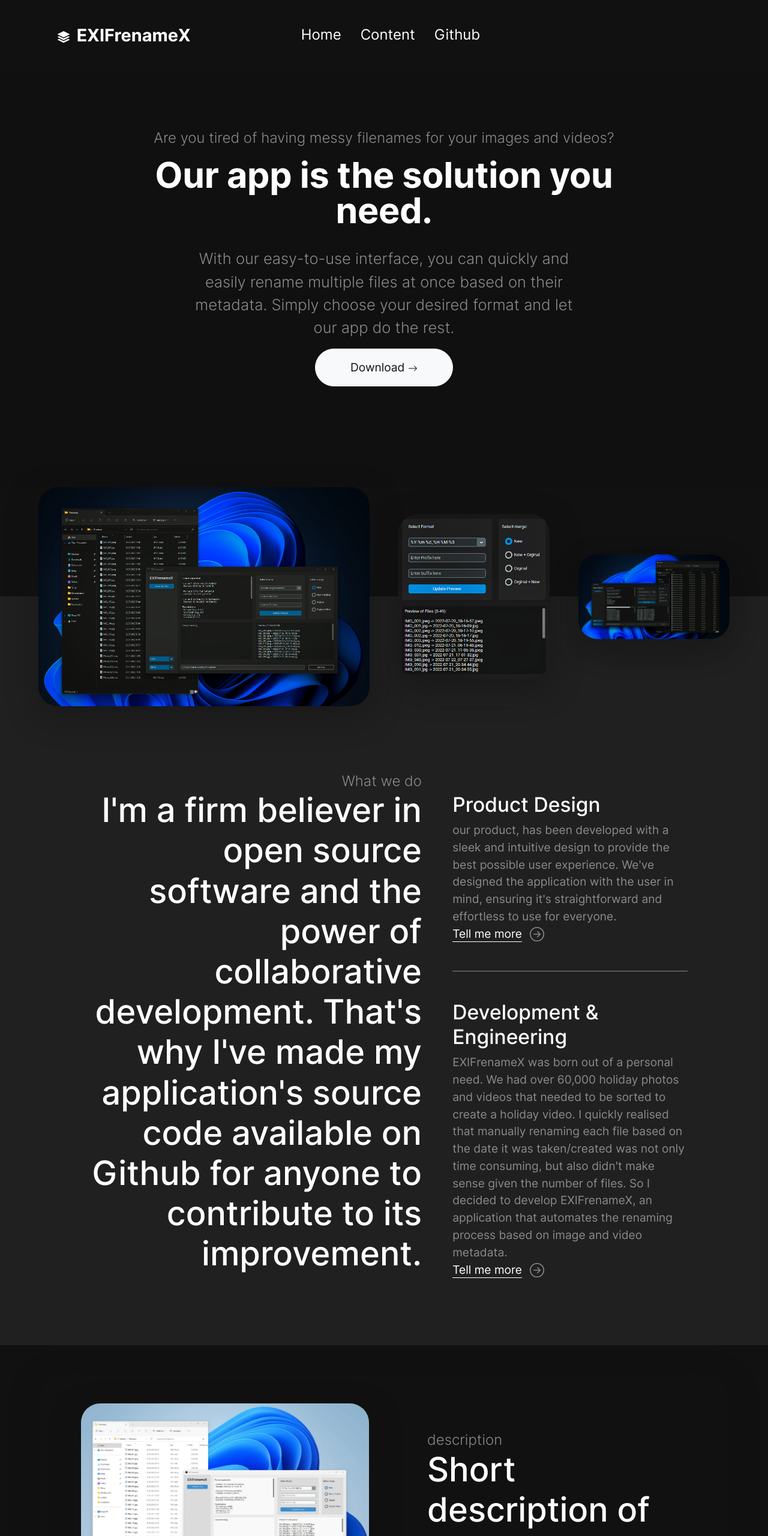
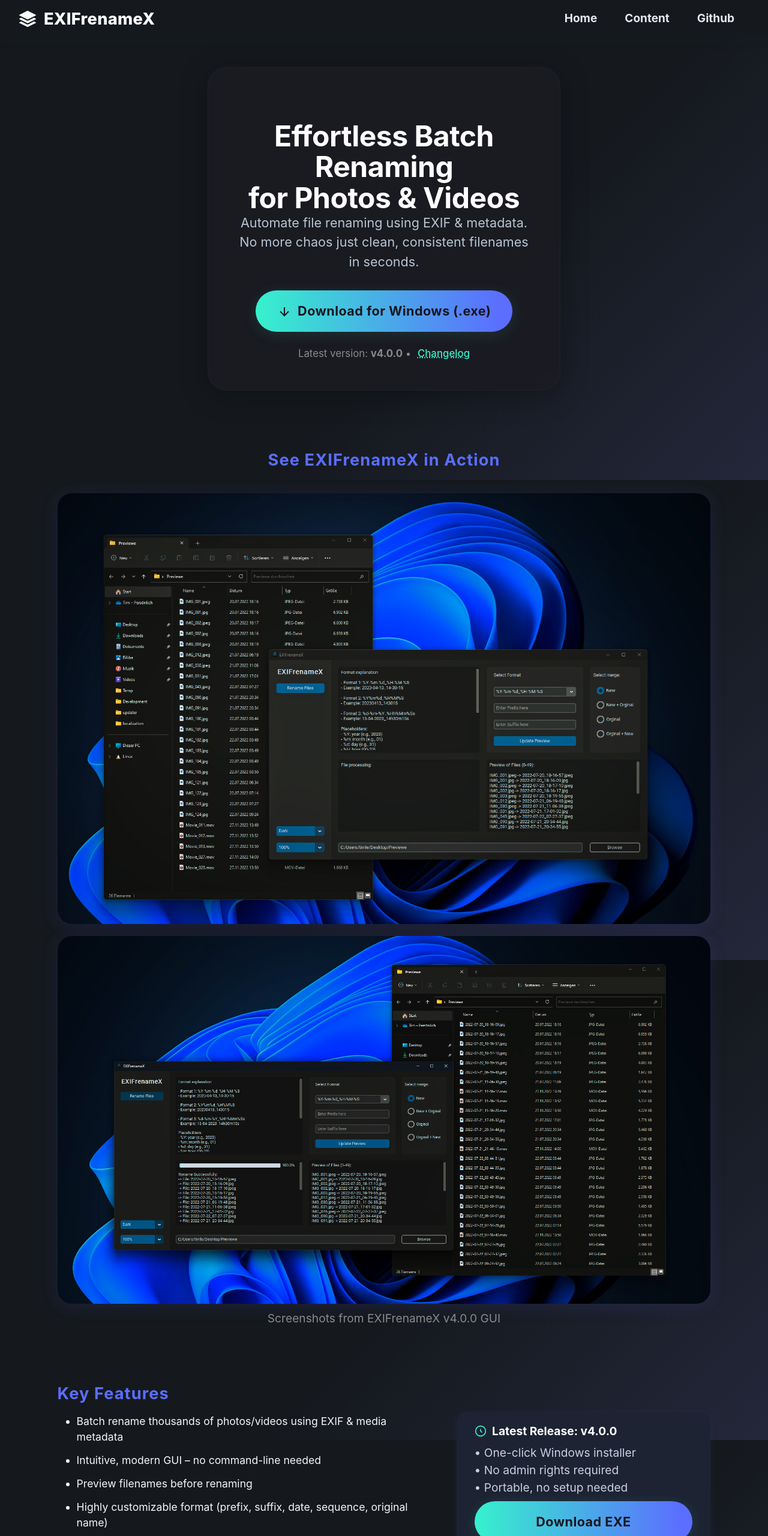
Before and after one commit to Ch4r0ne/EXIFrenameX_Web, a plain HTML site: page index.html in a window 1280 px wide. Shown: the top 2560 px of the page at 60% size. Drawn offline with Linux system fonts and the light colour scheme.

Commit message:
Update index.html

```diff
--- a/index.html
+++ b/index.html
@@ -1,290 +1,289 @@
 <!doctype html>
-<html class="h-100" lang="en">
-
+<html lang="en" class="h-100">
 <head>
   <meta charset="utf-8">
   <meta name="viewport" content="width=device-width,initial-scale=1,shrink-to-fit=no">
-  <meta name="description" content="rename multiple files at once based on their metadata">
+  <meta name="description" content="EXIFrenameX – Automate renaming of your photos and videos using metadata. Clean, powerful, open source.">
   <link rel="apple-touch-icon" sizes="180x180" href="img/apple-touch-icon.png">
   <link rel="icon" type="image/png" sizes="32x32" href="img/icon-32x32.png">
   <link rel="icon" type="image/png" sizes="16x16" href="img/icon-16x16.png">
   <link rel="icon" type="image/png" sizes="96x96" href="img/favicon.png">
   <meta name="author" content="Tim Leinich">
-  <meta name="generator" content="Eleventy v2.0.0">
-  <meta name="HandheldFriendly" content="true">
-  <title>EXIFrenameX Home</title>
+  <title>EXIFrenameX – Effortless Batch Renaming</title>
   <link rel="stylesheet" href="css/theme.min.css">
-
   <style>
-
-/* inter-300 - latin */
-@font-face {
-  font-family: 'Inter';
-  font-style: normal;
-  font-weight: 300;
-  font-display: swap;
-  src: local(''),
-       url('fonts/inter-v12-latin-300.woff2') format('woff2'), /* Chrome 26+, Opera 23+, Firefox 39+ */
-       url('fonts/inter-v12-latin-300.woff') format('woff'); /* Chrome 6+, Firefox 3.6+, IE 9+, Safari 5.1+ */
+    body {
+      font-family: 'Inter', Arial, sans-serif;
+      background: linear-gradient(135deg, #15191e 60%, #24273a 100%);
+      color: #f4f5fa;
+      min-height: 100vh;
     }
-
-/* inter-400 - latin */
-@font-face {
-  font-family: 'Inter';
-  font-style: normal;
+    .custom-navbar {
+      width: 100vw;
+      background: #15191e;
+      box-shadow: 0 2px 16px rgba(30,40,50,0.13);
+      display: flex;
+      justify-content: space-between;
+      align-items: center;
+      padding: 0 56px 0 32px;
+      height: 64px;
+      position: fixed;
+      top: 0;
+      left: 0;
+      z-index: 2000;
+      font-size: 1.28rem;
+    }
+    .custom-navbar .logo {
+      display: flex;
+      align-items: center;
+      color: #fff;
+      font-weight: 800;
+      font-size: 1.7rem;
+      letter-spacing: 0.01em;
+      text-decoration: none;
+    }
+    .custom-navbar .logo svg {
+      margin-right: 13px;
+    }
+    .custom-navbar .nav-links {
+      display: flex;
+      justify-content: flex-end;
+      align-items: center;
+      gap: 46px;
+      height: 100%;
+    }
+    .custom-navbar .nav-links a {
+      color: #e6e7ef;
+      font-size: 1.19rem;
+      font-weight: 700;
+      text-decoration: none;
+      transition: color .13s;
+      position: relative;
+      padding: 0 0 2px 0;
+    }
+    .custom-navbar .nav-links a:hover,
+    .custom-navbar .nav-links a:focus {
+      color: #36f1cd;
+      text-decoration: underline;
+      text-underline-offset: 6px;
+    }
+    @media (max-width: 1100px) {
+      .custom-navbar {
+        padding: 0 18px 0 8px;
+      }
+      .custom-navbar .nav-links { gap: 20px;}
+      .custom-navbar .logo { font-size: 1.08rem;}
+    }
+    @media (max-width: 650px) {
+      .custom-navbar {
+        flex-direction: column;
+        height: auto;
+        padding: 10px 0;
+        align-items: flex-start;
+      }
+      .custom-navbar .nav-links {
+        width: 100%;
+        justify-content: flex-end;
+        gap: 12px;
+      }
+      .custom-navbar .logo { font-size: 1.01rem;}
+    }
+    .glass {
+      background: rgba(28, 28, 35, 0.85);
+      border-radius: 32px;
+      box-shadow: 0 8px 48px 0 rgba(0,0,0,0.3);
+      backdrop-filter: blur(8px);
+      border: 1px solid rgba(84,84,110,0.12);
+    }
+    .btn-exif {
+      background: linear-gradient(90deg, #36f1cd, #5b6eff 95%);
+      color: #171721;
+      font-weight: 700;
+      border-radius: 40px;
+      box-shadow: 0 4px 24px 0 rgba(54,241,205,0.12);
+      border: none;
+      transition: transform 0.13s;
+      padding: 18px 36px;
+      font-size: 1.35rem;
+      letter-spacing: 0.02em;
+    }
+    .btn-exif:hover {
+      transform: translateY(-3px) scale(1.03);
+      color: #fff;
+      background: linear-gradient(90deg, #5b6eff 20%, #36f1cd 100%);
+      box-shadow: 0 4px 32px 0 rgba(91,110,255,0.12);
+    }
+    .hero-title {
+      font-size: 3rem;
+      font-weight: 700;
+      line-height: 1.07;
+      letter-spacing: -0.01em;
+      color: #fff;
+      margin-top: 2.5rem;
+    }
+    .hero-sub {
+      font-size: 1.35rem;
       font-weight: 400;
-  font-display: swap;
-  src: local(''),
-       url('fonts/inter-v12-latin-regular.woff2') format('woff2'), /* Chrome 26+, Opera 23+, Firefox 39+ */
-       url('fonts/inter-v12-latin-regular.woff') format('woff'); /* Chrome 6+, Firefox 3.6+, IE 9+, Safari 5.1+ */
+      color: #b7c5d3;
+      margin-bottom: 2rem;
     }
-
-@font-face {
-  font-family: 'Inter';
-  font-style: normal;
+    .showcase-img {
+      border-radius: 24px;
+      box-shadow: 0 4px 28px rgba(80,90,220,0.16);
+      margin: 10px 0;
+      background: #232940;
+    }
+    .section-title {
+      color: #5b6eff;
+      font-weight: 700;
+      letter-spacing: 0.04em;
+      font-size: 1.7rem;
+    }
+    .feature-list li {
+      margin-bottom: 0.7em;
+      font-size: 1.1rem;
+    }
+    .release-box {
+      background: #1d2333;
+      border-radius: 18px;
+      padding: 18px 30px;
+      box-shadow: 0 2px 12px 0 rgba(91,110,255,0.09);
+      margin-bottom: 2.5rem;
+      color: #c7d0e1;
+    }
+    .github-link {
+      color: #36f1cd;
       font-weight: 500;
-  font-display: swap;
-  src: local(''),
-       url('fonts/inter-v12-latin-500.woff2') format('woff2'), /* Chrome 26+, Opera 23+, Firefox 39+ */
-       url('fonts/inter-v12-latin-500.woff') format('woff'); /* Chrome 6+, Firefox 3.6+, IE 9+, Safari 5.1+ */
+      text-decoration: underline dotted;
+      margin-left: 6px;
     }
-@font-face {
-  font-family: 'Inter';
-  font-style: normal;
-  font-weight: 700;
-  font-display: swap;
-  src: local(''),
-       url('fonts/inter-v12-latin-700.woff2') format('woff2'), /* Chrome 26+, Opera 23+, Firefox 39+ */
-       url('fonts/inter-v12-latin-700.woff') format('woff'); /* Chrome 6+, Firefox 3.6+, IE 9+, Safari 5.1+ */
+    .footer-link {
+      color: #adb8c9;
+      transition: color .14s;
     }
-
+    .footer-link:hover {
+      color: #36f1cd;
+    }
   </style>
 </head>
+<body class="h-100" style="margin:0;">
 
-  <body class="bg-black text-white mt-0" data-bs-spy="scroll" data-bs-target="#navScroll">
-
-    <nav id="navScroll" class="navbar navbar-dark bg-black fixed-top px-vw-5" tabindex="0">
-  <div class="container">
-    <a class="navbar-brand pe-md-4 fs-4 col-12 col-md-auto text-center" href="index.html">
-  <svg xmlns="http://www.w3.org/2000/svg" width="20" height="20" fill="currentColor" class="bi bi-stack" viewBox="0 0 16 16">
+  <!-- Navbar: Logo links, Menüs rechts, wie Original -->
+  <div class="custom-navbar">
+    <a href="index.html" class="logo">
+      <svg width="28" height="28" fill="currentColor" viewBox="0 0 16 16">
         <path d="m14.12 10.163 1.715.858c.22.11.22.424 0 .534L8.267 15.34a.598.598 0 0 1-.534 0L.165 11.555a.299.299 0 0 1 0-.534l1.716-.858 5.317 2.659c.505.252 1.1.252 1.604 0l5.317-2.66zM7.733.063a.598.598 0 0 1 .534 0l7.568 3.784a.3.3 0 0 1 0 .535L8.267 8.165a.598.598 0 0 1-.534 0L.165 4.382a.299.299 0 0 1 0-.535L7.733.063z"/>
         <path d="m14.12 6.576 1.715.858c.22.11.22.424 0 .534l-7.568 3.784a.598.598 0 0 1-.534 0L.165 7.968a.299.299 0 0 1 0-.534l1.716-.858 5.317 2.659c.505.252 1.1.252 1.604 0l5.317-2.659z"/>
       </svg>
-  <span class="ms-md-1 mt-1 fw-bolder me-md-5">EXIFrenameX</span>
+      EXIFrenameX
     </a>
-
-      <ul class="navbar-nav mx-auto mb-2 mb-lg-0 list-group list-group-horizontal">
-      <li class="nav-item">
-  <a class="nav-link fs-5" href="index.html" aria-label="EXIFrenameX Homepage">
-    Home
-  </a>
-</li>
-<li class="nav-item">
-  <a class="nav-link fs-5" href="content.html" aria-label="EXIFrenameX About">
-    Content
-  </a>
-</li>
-<li class="nav-item">
-  <a class="nav-link fs-5" href="https://github.com/Ch4r0ne/EXIFrenameX" aria-label="Github EXIFrenameX">
-    Github
-  </a>
-</li>
-    </ul>
-</div>
-</nav>
-
-    <main>
-      <div class="w-100 overflow-hidden position-relative bg-black text-white" data-aos="fade">
-  <div class="position-absolute w-100 h-100 bg-black opacity-75 top-0 start-0"></div>
-  <div class="container py-vh-4 position-relative mt-5 px-vw-5 text-center">
-  <div class="row d-flex align-items-center justify-content-center py-vh-5">
-    <div class="col-12 col-xl-10">
-      <span class="h5 text-secondary fw-lighter">Are you tired of having messy filenames for your images and videos?</span>
-      <h1 class="display-huge mt-3 mb-3 lh-1">Our app is the solution you need.</h1>
-    </div>
-    <div class="col-12 col-xl-8">
-      <p class="lead text-secondary">
-        <p class="lead text-secondary">With our easy-to-use interface, you can quickly and easily rename multiple files at once based on their metadata. Simply choose your desired format and let our app do the rest.</p>
-    </div>
-    <div class="col-12 text-center">
-        <a href="https://github.com/Ch4r0ne/EXIFrenameX/archive/refs/tags/v3.0.1.zip" class="btn btn-xl btn-light" download>
-          Download
-        <svg xmlns="http://www.w3.org/2000/svg" width="16" height="16" fill="currentColor" class="bi bi-arrow-right" viewBox="0 0 16 16">
-  <path fill-rule="evenodd" d="M1 8a.5.5 0 0 1 .5-.5h11.793l-3.147-3.146a.5.5 0 0 1 .708-.708l4 4a.5.5 0 0 1 0 .708l-4 4a.5.5 0 0 1-.708-.708L13.293 8.5H1.5A.5.5 0 0 1 1 8z"/>
-</svg>
-</a>
-    </div>
+    <div class="nav-links">
+      <a href="index.html">Home</a>
+      <a href="content.html">Content</a>
+      <a href="https://github.com/Ch4r0ne/EXIFrenameX" target="_blank">Github</a>
     </div>
   </div>
 
-</div>
+  <!-- Abstand für die fixed Navbar -->
+  <div style="height:64px;"></div>
 
-<div class="w-100 position-relative bg-black text-white bg-cover d-flex align-items-center">
-  <div class="container-fluid px-vw-5">
-    <div class="position-absolute w-100 h-50 bg-dark bottom-0 start-0"></div>
-    <div class="row d-flex align-items-center position-relative justify-content-center px-0 g-5">
-      <div class="col-12 col-lg-6">
-        <img src="img/webp/gui_fileexplorer_dark.webp" width="2280" height="1732" alt="gui_fileexplorer_dark" class="img-fluid position-relative rounded-5 shadow" data-aos="fade-up">
-      </div>
-      <div class="col-12 col-md-6 col-lg-3">
-        <img src="img/webp/gui_preview.webp" width="1116" height="1578" alt="gui_preview" class="img-fluid position-relative rounded-5 shadow" data-aos="fade-up" data-aos-duration="2000">
-      </div>
-      <div class="col-12 col-md-6 col-lg-3">
-        <img src="img/webp/fileexplorer_dark.webp" width="1116" height="848" alt="fileexplorer_dark" class="img-fluid position-relative rounded-5 shadow" data-aos="fade-up" data-aos-duration="3000">
+  <!-- Hero Section -->
+  <header class="container-fluid py-5" style="padding-top:1rem; padding-bottom:2rem;">
+    <div class="row justify-content-center align-items-center">
+      <div class="col-12 col-md-8 col-lg-6 text-center">
+        <div class="glass p-5">
+          <div class="hero-title">Effortless Batch Renaming<br>for Photos & Videos</div>
+          <div class="hero-sub">Automate file renaming using EXIF & metadata. No more chaos just clean, consistent filenames in seconds.</div>
+          <a href="https://github.com/Ch4r0ne/EXIFrenameX/releases/download/v4.0.0/EXIFrenameX.exe" class="btn btn-exif mb-2" download>
+            <svg width="24" height="24" style="margin-bottom:2px;margin-right:5px;" fill="none" stroke="currentColor" stroke-width="2" viewBox="0 0 24 24">
+              <path d="M12 5v14M19 12l-7 7-7-7"/>
+            </svg>
+            Download for Windows (.exe)
+          </a>
+          <div class="text-secondary mt-3 small">
+            <span>Latest version: <b>v4.0.0</b> • <a class="github-link" href="https://github.com/Ch4r0ne/EXIFrenameX/releases" target="_blank">Changelog</a></span>
           </div>
         </div>
       </div>
     </div>
-<div class="bg-dark">
-  <div class="container px-vw-5 py-vh-5">
-    <div class="row d-flex align-items-center">
-      <div class="col-12 col-lg-7 text-lg-end" data-aos="fade-right">
-        <span class="h5 text-secondary fw-lighter">What we do</span>
-        <h2 class="display-4">I'm a firm believer in open source software and the power of collaborative development. That's why I've made my application's source code available on Github for anyone to contribute to its improvement.</h2>
+  </header>
+
+  <!-- Showcase Slider -->
+  <section class="container py-5">
+    <div class="section-title text-center mb-4">See EXIFrenameX in Action</div>
+    <div class="row justify-content-center align-items-center">
+      <div class="col-12 col-md-10">
+        <div id="showcaseSlider" class="carousel slide" data-bs-ride="carousel">
+          <div class="carousel-inner">
+            <div class="carousel-item active text-center">
+              <img src="img/webp/gui_fileexplorer_dark.webp" alt="Dark Fileexplorer Screenshot" class="showcase-img img-fluid">
             </div>
-      <div class="col-12 col-lg-5" data-aos="fade-left">
-        <h3 class="pt-5">Product Design</h3>
-        <p class="text-secondary">our product, has been developed with a sleek and intuitive design to provide the best possible user experience. We've designed the application with the user in mind, ensuring it's straightforward and effortless to use for everyone.<br>
-          <a href="#" class="link-fancy link-fancy-light me-2">Tell me more</a>
-          <svg xmlns="http://www.w3.org/2000/svg" width="24" height="24" fill="currentColor" class="bi bi-arrow-right-circle" viewBox="0 0 16 16">
-  <path fill-rule="evenodd" d="M1 8a7 7 0 1 0 14 0A7 7 0 0 0 1 8zm15 0A8 8 0 1 1 0 8a8 8 0 0 1 16 0zM4.5 7.5a.5.5 0 0 0 0 1h5.793l-2.147 2.146a.5.5 0 0 0 .708.708l3-3a.5.5 0 0 0 0-.708l-3-3a.5.5 0 1 0-.708.708L10.293 7.5H4.5z"/>
-</svg>
+            <div class="carousel-item text-center">
+              <img src="img/webp/fileexplorer_dark.webp" alt="Fileexplorer Screenshot" class="showcase-img img-fluid">
+            </div>
+          </div>
+        </div>
+        <div class="text-center text-secondary mt-2">Screenshots from EXIFrenameX v4.0.0 GUI</div>
+      </div>
+    </div>
+  </section>
+
+  <!-- Features Section -->
+  <section class="container py-5" id="features">
+    <div class="row align-items-center justify-content-center">
+      <div class="col-12 col-lg-7">
+        <h2 class="section-title mb-3">Key Features</h2>
+        <ul class="feature-list">
+          <li>Batch rename thousands of photos/videos using EXIF & media metadata</li>
+          <li>Intuitive, modern GUI – no command-line needed</li>
+          <li>Preview filenames before renaming</li>
+          <li>Highly customizable format (prefix, suffix, date, sequence, original name)</li>
+          <li>Support for all major photo and video formats</li>
+          <li>Open Source • Fast • Portable</li>
+        </ul>
+        <a class="github-link" href="https://github.com/Ch4r0ne/EXIFrenameX" target="_blank">View on GitHub</a>
+      </div>
+      <div class="col-12 col-lg-5 mt-4 mt-lg-0">
+        <div class="release-box">
+          <div class="fw-bold text-white mb-2"><svg width="20" height="20" style="margin-bottom:3px;margin-right:5px;" fill="none" stroke="#36f1cd" stroke-width="2" viewBox="0 0 24 24"><circle cx="12" cy="12" r="10"/><path d="M12 8v4l3 3"/></svg> Latest Release: <b>v4.0.0</b></div>
+          <div class="mb-2">• One-click Windows installer<br>• No admin rights required<br>• Portable, no setup needed</div>
+          <a href="https://github.com/Ch4r0ne/EXIFrenameX/releases/download/v4.0.0/EXIFrenameX.exe" class="btn btn-exif w-100" download>Download EXE</a>
+        </div>
+      </div>
+    </div>
+  </section>
+
+  <!-- About / Motivation -->
+  <section class="container py-5">
+    <div class="row justify-content-center">
+      <div class="col-12 col-lg-10 glass p-5">
+        <h2 class="section-title mb-3">Why EXIFrenameX?</h2>
+        <p class="lead">
+          As a system engineer handling global data and endless media chaos, I built EXIFrenameX for efficiency. After sorting 60,000+ media files for personal projects, it was clear: automation is key. That's why EXIFrenameX is <b>open source</b>, cleanly engineered and available for everyone.
         </p>
-        <h3 class="border-top border-secondary pt-5 mt-5">Development & Engineering</h3>
-        <p class="text-secondary">EXIFrenameX was born out of a personal need. We had over 60,000 holiday photos and videos that needed to be sorted to create a holiday video. I quickly realised that manually renaming each file based on the date it was taken/created was not only time consuming, but also didn't make sense given the number of files. So I decided to develop EXIFrenameX, an application that automates the renaming process based on image and video metadata.<br>
-          <a href="#" class="link-fancy link-fancy-light me-2">Tell me more</a>
-          <svg xmlns="http://www.w3.org/2000/svg" width="24" height="24" fill="currentColor" class="bi bi-arrow-right-circle" viewBox="0 0 16 16">
-  <path fill-rule="evenodd" d="M1 8a7 7 0 1 0 14 0A7 7 0 0 0 1 8zm15 0A8 8 0 1 1 0 8a8 8 0 0 1 16 0zM4.5 7.5a.5.5 0 0 0 0 1h5.793l-2.147 2.146a.5.5 0 0 0 .708.708l3-3a.5.5 0 0 0 0-.708l-3-3a.5.5 0 1 0-.708.708L10.293 7.5H4.5z"/>
-</svg>
+        <p>
+          <a class="github-link" href="https://github.com/Ch4r0ne/EXIFrenameX" target="_blank">Contribute on GitHub</a> – Collaboration is welcome!
         </p>
       </div>
     </div>
+  </section>
+
+  <!-- Footer -->
+  <footer class="container-fluid border-top pt-4 pb-3 mt-5" style="background:#181c26;">
+    <div class="container text-center text-secondary">
+      <div class="row align-items-center">
+        <div class="col-12 col-md-6 mb-3 mb-md-0 text-md-start">
+          <b>EXIFrenameX</b> by Tim Leinich • <span class="small">Proudly Open Source</span>
         </div>
-</div>
-
-<div class="bg-black py-vh-3">
-  <div class="container bg-black px-vw-5 py-vh-3 rounded-5 shadow">
-
-  <div class="row gx-5">
-    <div class="col-12 col-md-6">
-      <div class="card bg-transparent mb-5" data-aos="zoom-in-up">
-        <div class="bg-dark shadow rounded-5 p-0">
-          <img src="img/webp/gui_fileexplorer_light.webp" width="582" height="327" alt="gui_fileexplorer_light" class="img-fluid rounded-5 no-bottom-radius" loading="lazy">
-          <div class="p-5">
-            <h2 class="fw-lighter">select a folder</h2>
-            <p class="pb-4 text-secondary">Select the folder in which the unsorted photos and video files are located via "Browse".</p>
+        <div class="col-12 col-md-6 text-md-end">
+          <a class="footer-link mx-2" href="mailto:admin@technetpro.de">Contact</a> |
+          <a class="footer-link mx-2" href="legal.html">legal</a> |
+          <a class="footer-link mx-2" href="impressum.html">Impressum</a>
         </div>
       </div>
     </div>
-
-      <div class="card bg-transparent" data-aos="zoom-in-up">
-        <div class="bg-dark shadow rounded-5 p-0">
-          <img src="img/webp/gui_light.webp" width="582" height="442" alt="gui_light" class="img-fluid rounded-5 no-bottom-radius" loading="lazy">
-          <div class="p-5">
-            <h2 class="fw-lighter">overview</h2>
-            <p class="pb-4 text-secondary">On the right side is a live preview that you can adjust until it is perfect. The left part contains the description of the format and the process as well as the button "Rename files".</p>
-          </div>
-        </div>
-      </div>
-    </div>
-    <div class="col-12 col-md-6">
-      <div class="p-5 pt-0 mt-5" data-aos="fade">
-        <span class="h5 text-secondary fw-lighter">description</span>
-        <h2 class="display-4">Short description of how the app works</h2>
-      </div>
-      <div class="card bg-transparent mb-5 mt-5" data-aos="zoom-in-up">
-        <div class="bg-dark shadow rounded-5 p-0">
-          <img src="img/webp/gui_dropdown_light.webp" width="582" height="390" alt="gui_dropdown_light" class="img-fluid rounded-5 no-bottom-radius" loading="lazy">
-          <div class="p-5">
-            <h2 class="fw-lighter">preview</h2>
-            <p class="pb-4 text-secondary">Select the format you want from the drop-down menu or create your own. For example, you can keep the original name and position it differently, or just add a prefix or suffix.</p>
-          </div>
-        </div>
-      </div>
-
-      <div class="card bg-transparent" data-aos="zoom-in-up">
-        <div class="bg-dark shadow rounded-5 p-0">
-          <img src="img/webp/fileexplorer_light.webp" width="582" height="327" alt="fileexplorer_light" class="img-fluid rounded-5 no-bottom-radius" loading="lazy">
-          <div class="p-5">
-            <h2 class="fw-lighter">file explorer</h2>
-            <p class="pb-4 text-secondary">Once you have completed the process, you will see the data sorted and listed clearly here.</p>
-          </div>
-        </div>
-      </div>
-    </div>
-  </div>
-
-</div>
-
-
-</div>
-
-    </main>
-
-    <footer class="bg-black border-top border-dark">
-  <div class="container py-vh-4 text-secondary fw-lighter">
-    <div class="row">
-      <div class="col-12 col-lg-5 py-4 text-center text-lg-start">
-            <a class="navbar-brand pe-md-4 fs-4 col-12 col-md-auto text-center" href="index.html">
-  <svg xmlns="http://www.w3.org/2000/svg" width="20" height="20" fill="currentColor" class="bi bi-stack" viewBox="0 0 16 16">
-    <path d="m14.12 10.163 1.715.858c.22.11.22.424 0 .534L8.267 15.34a.598.598 0 0 1-.534 0L.165 11.555a.299.299 0 0 1 0-.534l1.716-.858 5.317 2.659c.505.252 1.1.252 1.604 0l5.317-2.66zM7.733.063a.598.598 0 0 1 .534 0l7.568 3.784a.3.3 0 0 1 0 .535L8.267 8.165a.598.598 0 0 1-.534 0L.165 4.382a.299.299 0 0 1 0-.535L7.733.063z"/>
-    <path d="m14.12 6.576 1.715.858c.22.11.22.424 0 .534l-7.568 3.784a.598.598 0 0 1-.534 0L.165 7.968a.299.299 0 0 1 0-.534l1.716-.858 5.317 2.659c.505.252 1.1.252 1.604 0l5.317-2.659z"/>
-  </svg>
-  <span class="ms-md-1 mt-1 fw-bolder me-md-5">EXIFrenameX</span>
-</a>
-
-      </div>
-      <div class="col border-end border-dark">
-
-      </div>
-          <div class="col">
-            <ul class="nav flex-column">
-              <li class="nav-item">
-                <a href="#" class="link-fancy link-fancy-light">About us</a>
-              </li>
-              <li class="nav-item">
-                <a href="mailto:admin@technetpro.de" class="link-fancy link-fancy-light">Contact</a>
-              </li>
-              <li class="nav-item">
-                  <a href="legal.html" class="link-fancy link-fancy-light">Legal</a>
-              </li>
-              <li class="nav-item">
-                <a href="impressum.html" class="link-fancy link-fancy-light">Impressum</a>
-              </li>
-            </ul>
-      </div>
-    </div>
-  </div>
-  <div class="container text-center small py-vh-2 border-top border-dark">Made by
-    <a href="https://templatedeck.com" class="link-fancy link-fancy-light" target="_blank">templatedeck.com</a>
-  </div>
   </footer>
 
-
   <script src="js/bootstrap.bundle.min.js"></script>
-<script src="js/aos.js"></script>
-<script>
-AOS.init({
- duration: 800, // values from 0 to 3000, with step 50ms
-});
-</script>
-<script>
-  let scrollpos = window.scrollY
-  const header = document.querySelector(".navbar")
-  const header_height = header.offsetHeight
-
-  const add_class_on_scroll = () => header.classList.add("scrolled", "shadow-sm")
-  const remove_class_on_scroll = () => header.classList.remove("scrolled", "shadow-sm")
-
-  window.addEventListener('scroll', function() {
-    scrollpos = window.scrollY;
-
-    if (scrollpos >= header_height) { add_class_on_scroll() }
-    else { remove_class_on_scroll() }
-
-    console.log(scrollpos)
-  })
-</script>
-
 </body>
 </html>
```
Lines whose indentation alone changed are shown as unchanged.
